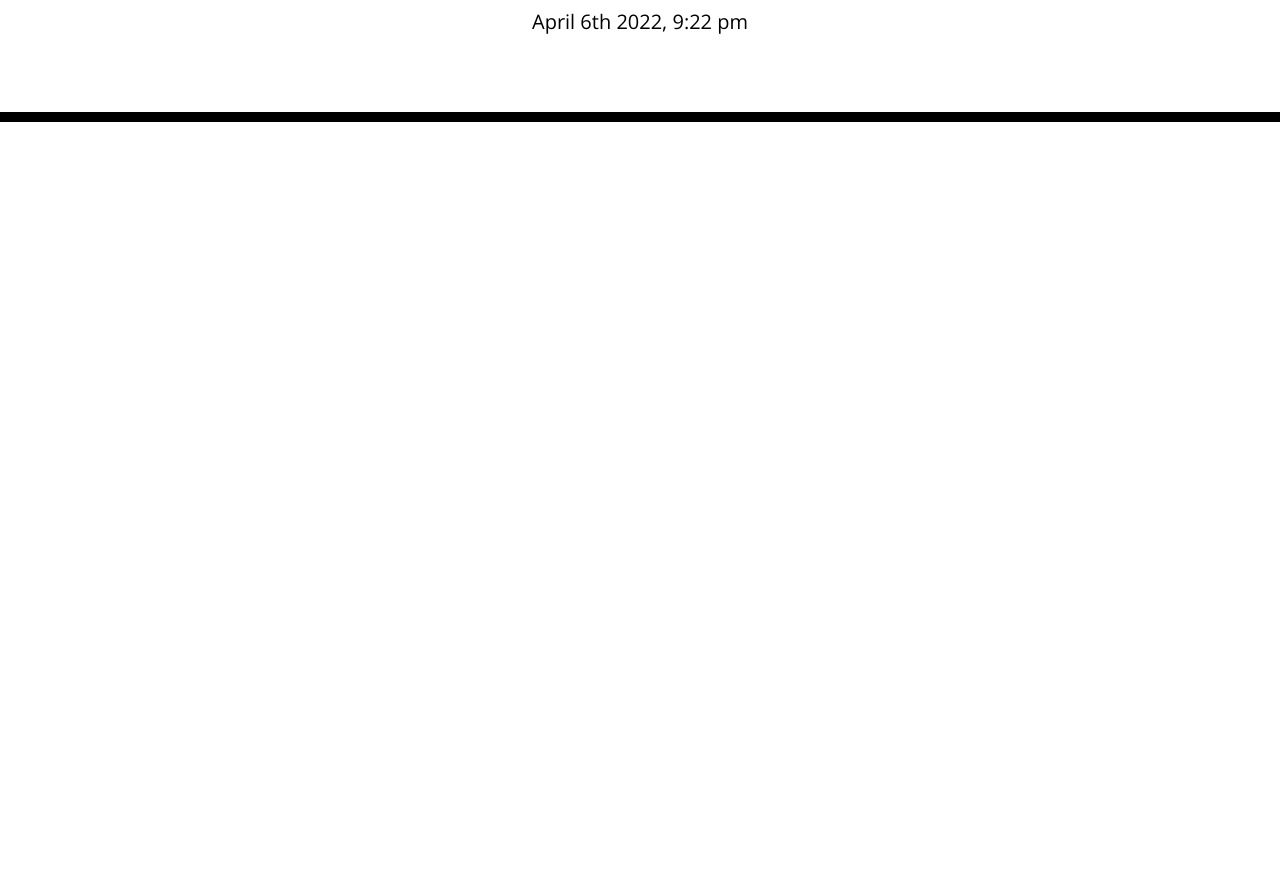
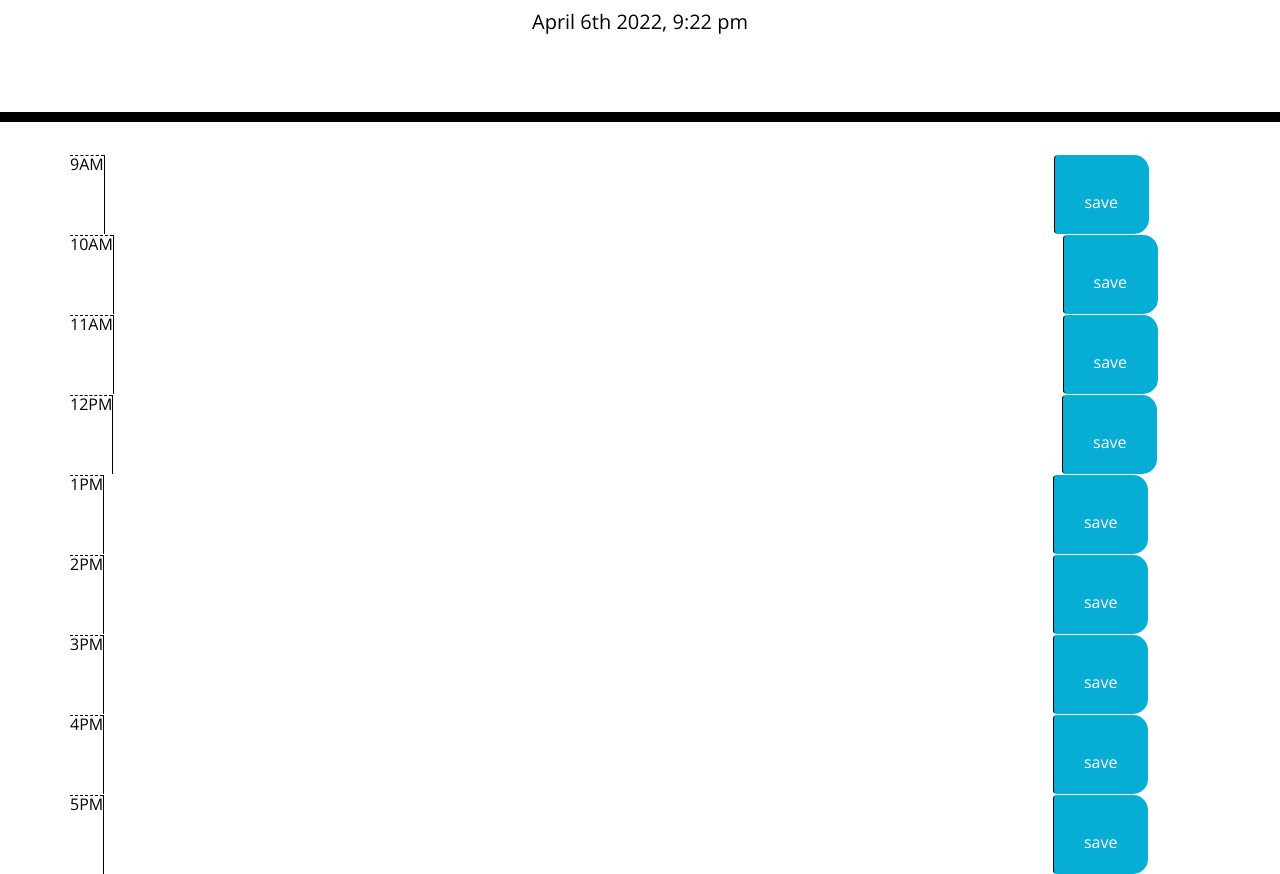
Before and after one commit to Akuruu/day_planner_assignment, a plain HTML site: page index.html in a window 1280 px wide. Shown: the part 182-1056 px from the top of the page. Before the commit the page ends 800 px from the top, so only its background shows below. Drawn offline with nearby package versions, Linux system fonts and the light colour scheme.

Commit message:
added time blocks

```diff
--- a/index.html
+++ b/index.html
@@ -30,6 +30,52 @@
     </header>
     <div class="container">
       <!-- Timeblocks go here -->
+      <!--create containers from 9AM to 5PM-->
+      <section id="hour-nine" class="row time-block">
+          <div class="col-mdd-1 hour">9AM</div>
+          <textarea class="col-md-10 information"></textarea>
+          <button class="btn saveBtn col-md-1">save<i style="font-size:36px;"></i></button>
+      </section>
+      <section id="hour-ten" class="row time-block">
+        <div class="col-mdd-1 hour">10AM</div>
+        <textarea class="col-md-10 information"></textarea>
+        <button class="btn saveBtn col-md-1">save<i style="font-size:36px;"></i></button>
+    </section>
+    <section id="hour-eleven" class="row time-block">
+        <div class="col-mdd-1 hour">11AM</div>
+        <textarea class="col-md-10 information"></textarea>
+        <button class="btn saveBtn col-md-1">save<i style="font-size:36px;"></i></button>
+    </section>
+    <section id="hour-twelve" class="row time-block">
+        <div class="col-mdd-1 hour">12PM</div>
+        <textarea class="col-md-10 information"></textarea>
+        <button class="btn saveBtn col-md-1">save<i style="font-size:36px;"></i></button>
+    </section>
+    <section id="hour-one-pm" class="row time-block">
+        <div class="col-mdd-1 hour">1PM</div>
+        <textarea class="col-md-10 information"></textarea>
+        <button class="btn saveBtn col-md-1">save<i style="font-size:36px;"></i></button>
+    </section>
+    <section id="hour-two-pm" class="row time-block">
+        <div class="col-mdd-1 hour">2PM</div>
+        <textarea class="col-md-10 information"></textarea>
+        <button class="btn saveBtn col-md-1">save<i style="font-size:36px;"></i></button>
+    </section>
+    <section id="hour-three-pm" class="row time-block">
+        <div class="col-mdd-1 hour">3PM</div>
+        <textarea class="col-md-10 information"></textarea>
+        <button class="btn saveBtn col-md-1">save<i style="font-size:36px;"></i></button>
+    </section>
+    <section id="hour-four-pm" class="row time-block">
+        <div class="col-mdd-1 hour">4PM</div>
+        <textarea class="col-md-10 information"></textarea>
+        <button class="btn saveBtn col-md-1">save<i style="font-size:36px;"></i></button>
+    </section>
+    <section id="hour-five-pm" class="row time-block">
+        <div class="col-mdd-1 hour">5PM</div>
+        <textarea class="col-md-10 information"></textarea>
+        <button class="btn saveBtn col-md-1">save<i style="font-size:36px;"></i></button>
+    </section>
     </div>
 
     <script src="https://cdnjs.cloudflare.com/ajax/libs/jquery/3.2.1/jquery.min.js"></script>
```
